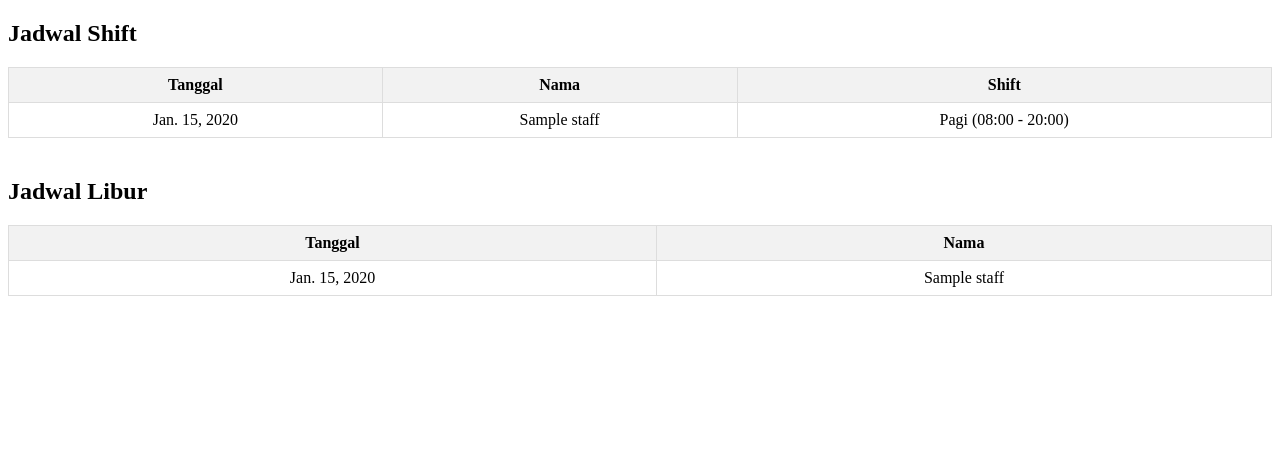
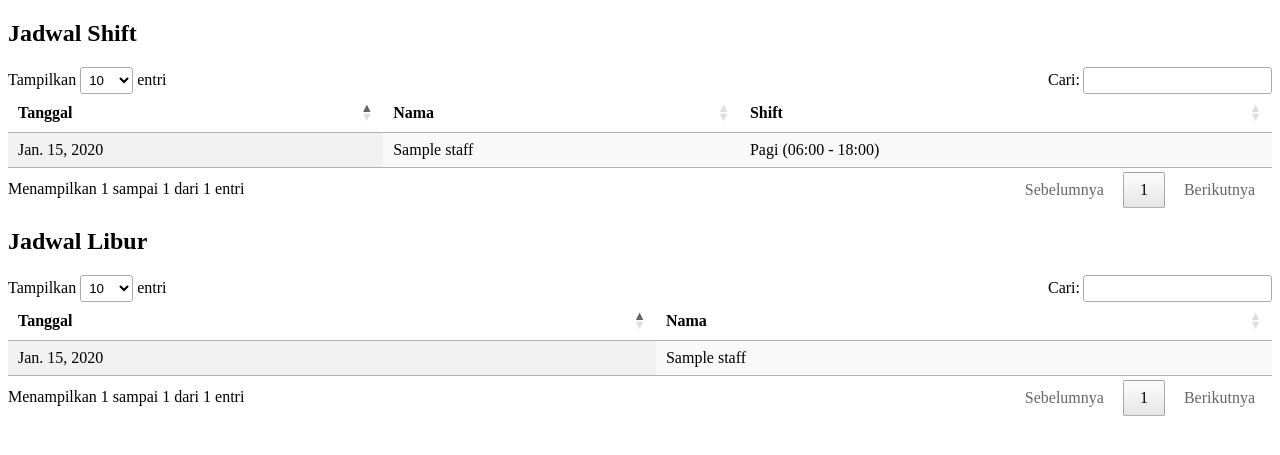
Before and after one commit to Erickeren/shift-scheduler-django, a Django app: page /result/ in a window 1280 px wide. Shown: the top 455 px of the page. Run offline with Django 4.2, Linux system fonts and the light colour scheme; tables that the repository leaves empty hold one stand-in row (values such as "Sample post"); some libraries are stand-ins or nearby versions.

Commit message:
fixing schedule results

```diff
--- a/shift-scheduler-django-filled/shift_app/models.py
+++ b/shift-scheduler-django-filled/shift_app/models.py
@@ -7,8 +7,8 @@ class Staff(models.Model):
 
 class ShiftSchedule(models.Model):
     SHIFT_CHOICES = (
-        ('Pagi', 'Pagi (08:00 - 20:00)'),
-        ('Malam', 'Malam (20:00 - 08:00)'),
+        ('Pagi', 'Pagi (06:00 - 18:00)'),
+        ('Malam', 'Malam (18:00 - 06:00)'),
     )
     staff = models.ForeignKey(Staff, on_delete=models.CASCADE)
     date = models.DateField()
--- a/shift-scheduler-django-filled/shift_app/views.py
+++ b/shift-scheduler-django-filled/shift_app/views.py
@@ -11,32 +11,45 @@ def generate_schedule(request):
             names = form.cleaned_data['names'].split('\n')
             if len(names) != 4:
                 return render(request, 'schedule_form.html', {'form': form, 'error': 'Masukkan tepat 4 nama'})
+
             Staff.objects.all().delete()
             ShiftSchedule.objects.all().delete()
             DayOff.objects.all().delete()
+
             staffs = [Staff.objects.create(name=name.strip()) for name in names]
+
             today = date.today().replace(day=1)
             last_day = calendar.monthrange(today.year, today.month)[1]
             day_pointer = today
-            rotation = [ (staffs[0], staffs[1]), (staffs[2], staffs[3]), ]
-            shift_cycle = ['Pagi', 'Malam']
+
+            rotation = [ (staffs[0], staffs[1]), (staffs[2], staffs[3]) ]
             index = 0
+
             while day_pointer.day <= last_day:
                 working, off = rotation[index % 2], rotation[(index + 1) % 2]
-                for i in range(4):
+
+                for i in range(4):  # 4 hari per rotasi
                     if day_pointer.day > last_day:
                         break
-                    for shift in shift_cycle:
-                        for staff in working:
-                            ShiftSchedule.objects.create(staff=staff, date=day_pointer, shift=shift)
+
+                    # ✅ Satu orang shift pagi, satu malam
+                    ShiftSchedule.objects.create(staff=working[0], date=day_pointer, shift='Pagi')
+                    ShiftSchedule.objects.create(staff=working[1], date=day_pointer, shift='Malam')
+
+                    # ✅ Sisanya libur
                     for staff in off:
                         DayOff.objects.create(staff=staff, date=day_pointer)
+
                     day_pointer += timedelta(days=1)
+
                 index += 1
+
             return redirect('schedule_result')
+
     else:
         form = StaffForm()
     return render(request, 'schedule_form.html', {'form': form})
+
 
 def schedule_result(request):
     shifts = ShiftSchedule.objects.all().order_by('date')
--- a/shift-scheduler-django-filled/templates/schedule_result.html
+++ b/shift-scheduler-django-filled/templates/schedule_result.html
@@ -2,30 +2,75 @@
 <html>
 <head>
     <title>Jadwal Shift</title>
+    <meta charset="UTF-8">
+
+    <!-- CSS -->
+    <link rel="stylesheet" href="https://cdn.datatables.net/1.13.4/css/jquery.dataTables.min.css">
     <style>
-        table { border-collapse: collapse; width: 100%; margin-bottom: 40px; }
-        th, td { border: 1px solid #ddd; padding: 8px; text-align: center; }
-        th { background-color: #f2f2f2; }
         .name-0 { background-color: #ffe0e0; }
         .name-1 { background-color: #e0ffe0; }
         .name-2 { background-color: #e0e0ff; }
         .name-3 { background-color: #fff0b3; }
+
+        table { width: 100%; margin-bottom: 40px; }
     </style>
 </head>
 <body>
+    <div class="container">
         <h2>Jadwal Shift</h2>
-    <table>
+        <table id="shiftTable" class="display table table-bordered table-hover table-striped">
+            <thead>
                 <tr><th>Tanggal</th><th>Nama</th><th>Shift</th></tr>
+            </thead>
+            <tbody>
                 {% for shift in shifts %}
-        <tr><td>{{ shift.date }}</td><td>{{ shift.staff.name }}</td><td>{{ shift.get_shift_display }}</td></tr>
+                <tr>
+                    <td data-order="{{ shift.date }}">{{ shift.date }}</td>
+                    <td data-order="{{ shift.staff.name }}">{{ shift.staff.name }}</td>
+                    <td>{{ shift.get_shift_display }}</td>
+                </tr>
                 {% endfor %}
+            </tbody>
         </table>
+
         <h2>Jadwal Libur</h2>
-    <table>
+        <table id="offTable" class="display table table-bordered table-hover table-striped">
+            <thead>
                 <tr><th>Tanggal</th><th>Nama</th></tr>
+            </thead>
+            <tbody>
                 {% for off in days_off %}
-        <tr><td>{{ off.date }}</td><td>{{ off.staff.name }}</td></tr>
+                <tr>
+                    <td data-order="{{ off.date }}">{{ off.date }}</td>
+                    <td data-order="{{ off.staff.name }}">{{ off.staff.name }}</td>
+                </tr>
                 {% endfor %}
+            </tbody>
         </table>
+    </div>
+
+    <!-- jQuery + DataTables JS -->
+    <script src="https://code.jquery.com/jquery-3.6.0.min.js"></script>
+    <script src="https://cdn.datatables.net/1.13.4/js/jquery.dataTables.min.js"></script>
+    <script>
+        $(document).ready(function () {
+            $('#shiftTable, #offTable').DataTable({
+                order: [[0, 'asc']], // default: urut berdasarkan tanggal ASC
+                language: {
+                    search: "Cari:",
+                    lengthMenu: "Tampilkan _MENU_ entri",
+                    info: "Menampilkan _START_ sampai _END_ dari _TOTAL_ entri",
+                    infoEmpty: "Tidak ada data",
+                    paginate: {
+                        first: "Pertama",
+                        last: "Terakhir",
+                        next: "Berikutnya",
+                        previous: "Sebelumnya"
+                    },
+                    zeroRecords: "Data tidak ditemukan"
+                }
+            });
+        });
+    </script>
 </body>
 </html>
```
Also changed, not shown: shift-scheduler-django-filled/shift_app/admin.py (deleted), shift-scheduler-django-filled/shift_app/migrations/0001_initial.py (added), shift-scheduler-django-filled/shift_app/migrations/__init__.py (added), shift-scheduler-django-filled/shift_scheduler/__init__.py (deleted). Lines whose indentation alone changed are shown as unchanged.
